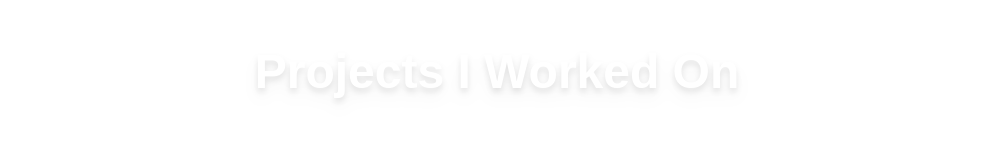
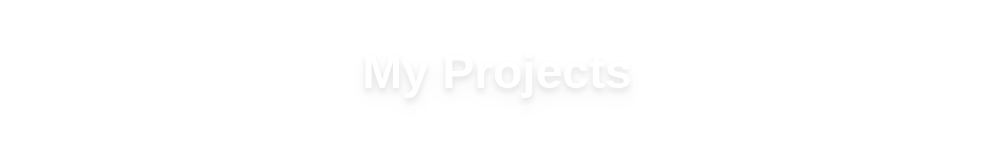
Before and after one commit to 23o4i7/portfolio-site, a Next.js app: page / in a window 1280 px wide. Shown: the part 928-1088 px from the top of the page, without its empty margins (143-1136 px from the left). Built offline with nearby package versions, Linux system fonts and the light colour scheme; a web font is replaced by a local one.

Commit message:
Update index.tsx wording

```diff
--- a/src/pages/index.tsx
+++ b/src/pages/index.tsx
@@ -59,7 +59,7 @@ export default function Index() {
             <ContactLinks decoration="mt-2 -ml-2" />
           </div>
           <div id="projects" className="flex flex-col items-center justify-center pt-36 mb-8 drop-shadow-lg">
-            <TitleText text={"Projects I Worked On"} spacing="px-4 pb-20 lg:p-8" decoration="text-center" />
+            <TitleText text={"My Projects"} spacing="px-4 pb-20 lg:p-8" decoration="text-center" />
             {projects.map((project) => (
               <Artifact key={project.name} artifactName={project.name} description={project.description} tags={project.tags} links={project.links} />
               ))}
```
